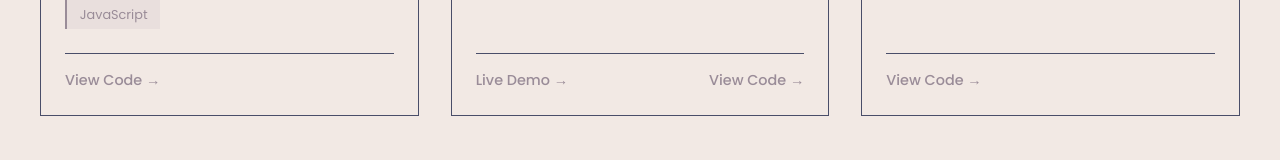
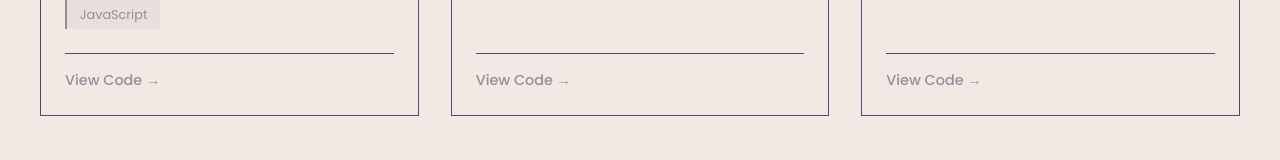
Before and after one commit to unnot1ced/portfolio, a React (Vite) app: page / in a window 1280 px wide. Shown: the part 2104-2264 px from the top of the page. Built offline with nearby package versions, Linux system fonts and the light colour scheme.

Commit message:
Update Projects.jsx

```diff
--- a/src/components/sections/Projects.jsx
+++ b/src/components/sections/Projects.jsx
@@ -51,8 +51,8 @@ const Projects = () => {
       description: "A simple CRUD application where u can add, look in detail and delete items",
       image: "https://iili.io/3cADLOP.png",
       tags: ["PHP", "HTML", "CSS"],
-      demo: "https://101176.stu.sd-lab.nl/projectweek3/program2/index.php",
-      github: "#"
+      site: "#",
+      github: "https://github.com/unnot1ced/crud"
     },
     {
       title: "Python projects",
```
